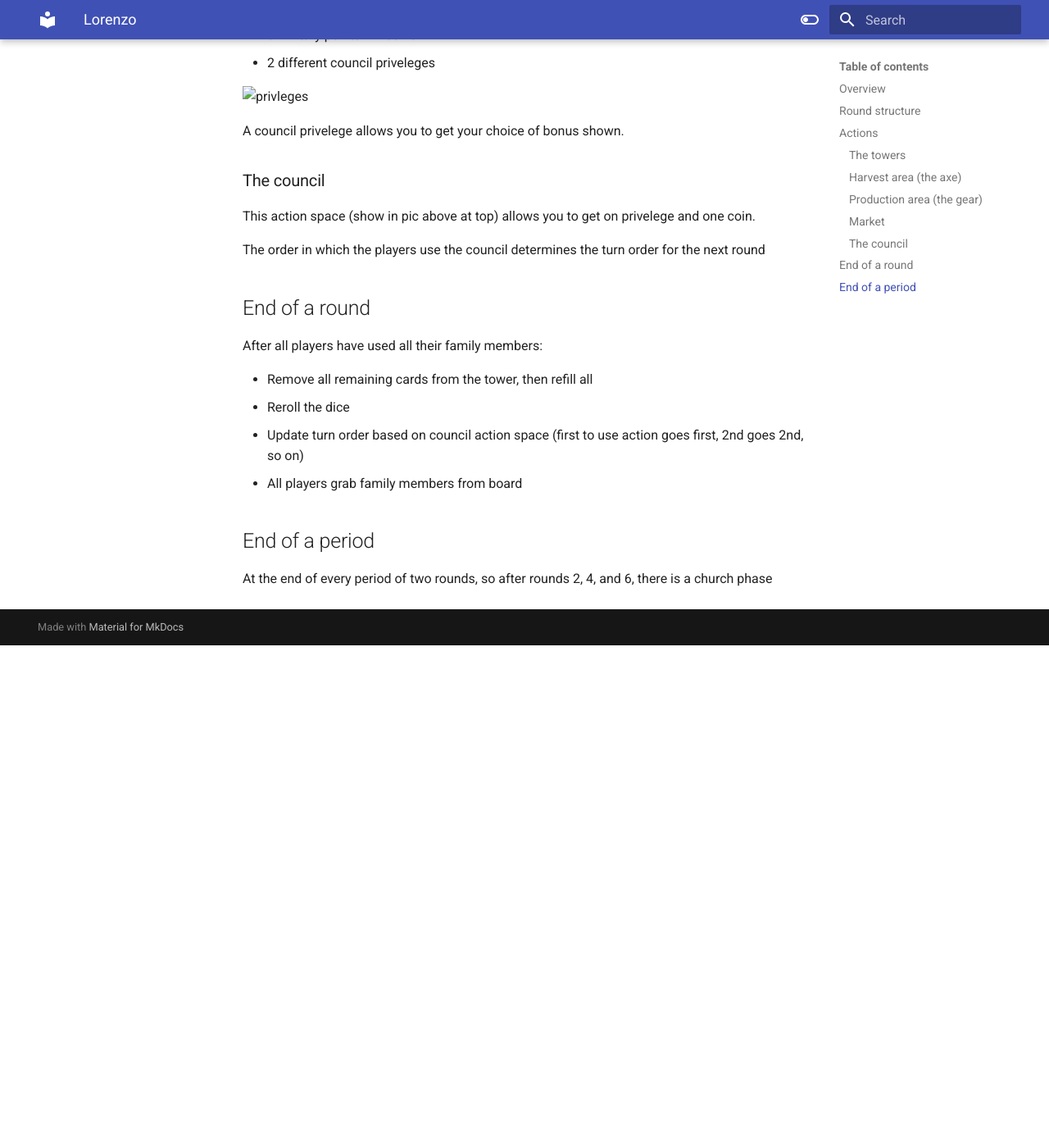
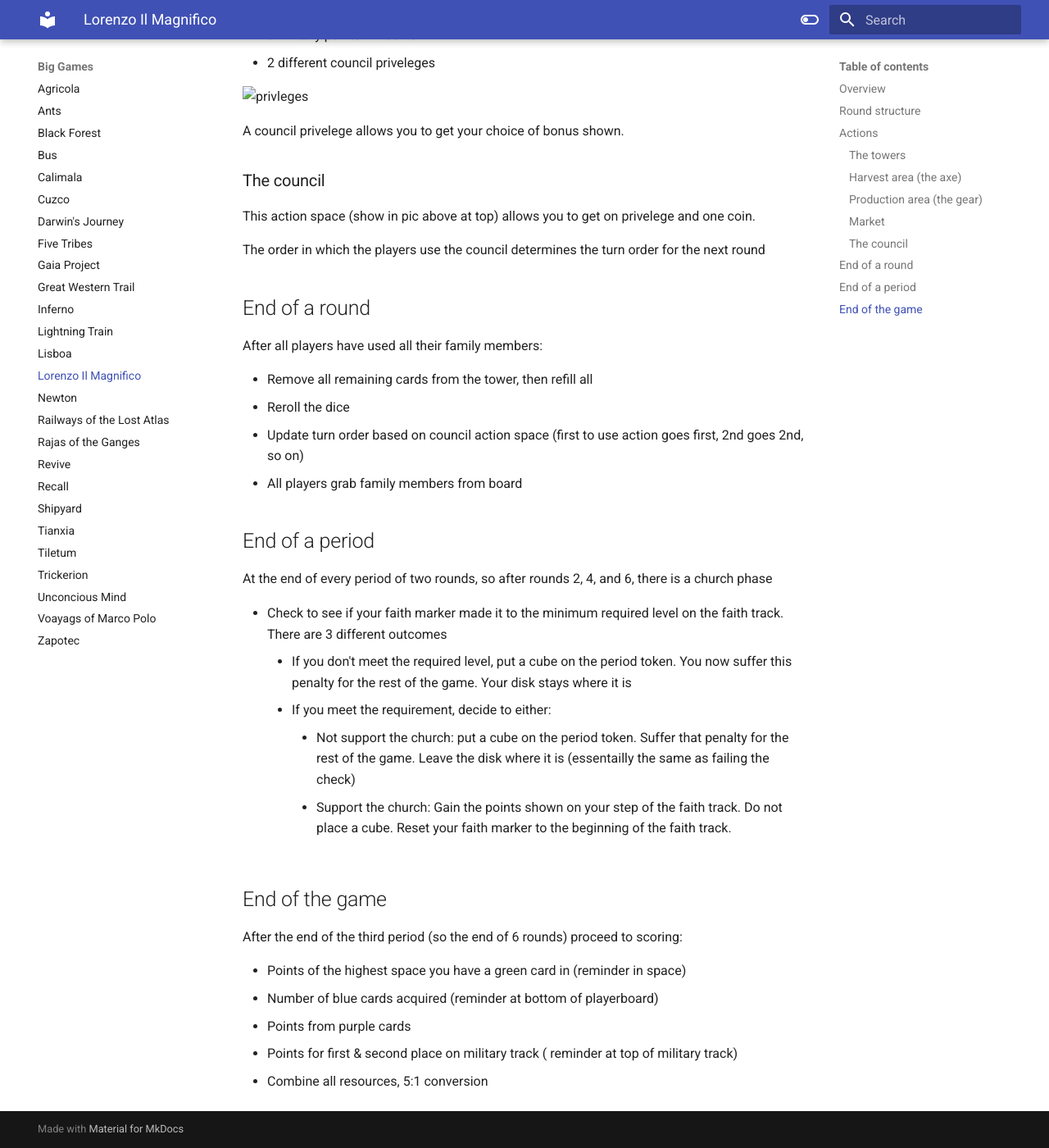
Before and after one commit to IronTarkles/Teaches, an MkDocs documentation site: the page built from docs/big_games/lorenzo.md, in a window 1280 px wide and 1400 px high, scrolled down 2790 px. Shown: the whole window at 82% size. Built offline with MkDocs 1.6.1 and Material for MkDocs 9.7.7, drawn with Linux system fonts in a browser that asks for light colours; before the commit the page ends 3577 px from its top, so only the background shows below that; some of the changed text lies outside the part shown.

Commit message:
finished lorenzo teach, added to nav

```diff
--- a/docs/big_games/lorenzo.md
+++ b/docs/big_games/lorenzo.md
@@ -97,3 +97,19 @@
 ## End of a period
 
 At the end of every period of two rounds, so after rounds 2, 4, and 6, there is a church phase
+
+- Check to see if your faith marker made it to the minimum required level on the faith track. There are 3 different outcomes
+    - If you don't meet the required level, put a cube on the period token. You now suffer this penalty for the rest of the game. Your disk stays where it is
+    - If you meet the requirement, decide to either:
+        - Not support the church: put a cube on the period token. Suffer that penalty for the rest of the game. Leave the disk where it is (essentailly the same as failing the check)
+        - Support the church: Gain the points shown on your step of the faith track. Do not place a cube. Reset your faith marker to the beginning of the faith track.
+
+## End of the game
+
+After the end of the third period (so the end of 6 rounds) proceed to scoring:
+
+- Points of the highest space you have a green card in (reminder in space)
+- Number of blue cards acquired (reminder at bottom of playerboard)
+- Points from purple cards
+- Points for first & second place on military track ( reminder at top of military track)
+- Combine all resources, 5:1 conversion
--- a/mkdocs.yml
+++ b/mkdocs.yml
@@ -19,6 +19,7 @@
     - Inferno: big_games/inferno.md
     - Lightning Train: big_games/lightning_train.md
     - Lisboa: big_games/lisboa.md
+    - Lorenzo Il Magnifico: big_games/lorenzo.md
     - Newton: big_games/newton.md
     - Railways of the Lost Atlas: big_games/lost_atlas.md
     - Rajas of the Ganges: big_games/rajas.md
```
